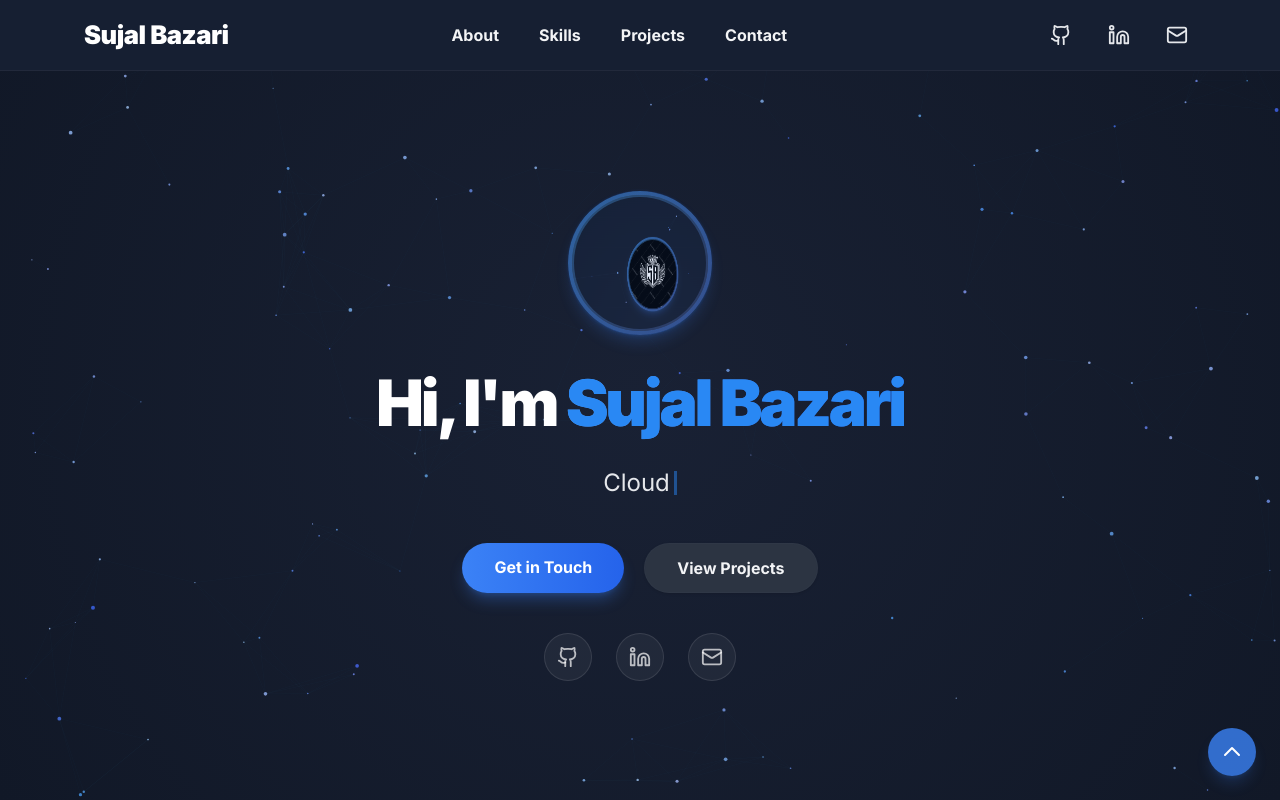
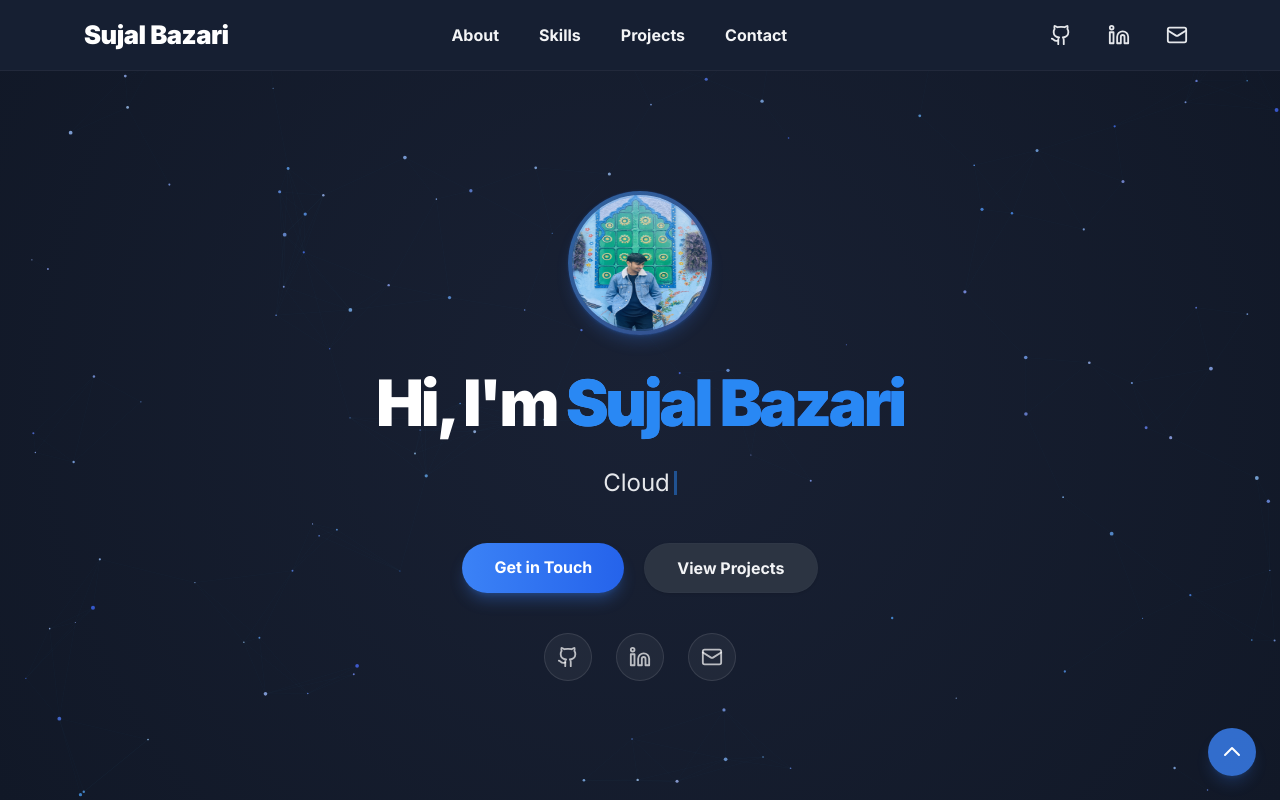
Before and after one commit to sujalbazari18/Personal-Portfolio, a React (Vite) app: page / in a window 1280 px wide. Shown: the top 800 px of the page. Built offline with nearby package versions, Linux system fonts and the light colour scheme.

Commit message:
Replace home page image
Replaced the image on the home page.

```diff
--- a/src/components/HeroSection.tsx
+++ b/src/components/HeroSection.tsx
@@ -36,7 +36,7 @@ const HeroSection = () => {
             transition={{ duration: 0.5, delay: 0.3 }}
           >
             <Avatar className="w-36 h-36 border-4 border-blue-500/30 shadow-lg shadow-blue-500/20">
-              <AvatarImage src="/lovable-uploads/4973b318-816a-4064-9c8a-3dec2d1c603b.png" alt="Sujal Bazari" />
+              <AvatarImage src="/lovable-uploads/366d4ef8-2890-4841-8f27-4a90f99ead4d.png" alt="Sujal Bazari" />
               <AvatarFallback className="text-3xl bg-gradient-to-br from-blue-500 to-indigo-700 text-white">SB</AvatarFallback>
             </Avatar>
             <div className="absolute inset-0 rounded-full bg-blue-500/10 animate-pulse-slow"></div>
```
Also changed, not shown: public/lovable-uploads/366d4ef8-2890-4841-8f27-4a90f99ead4d.png (added).
